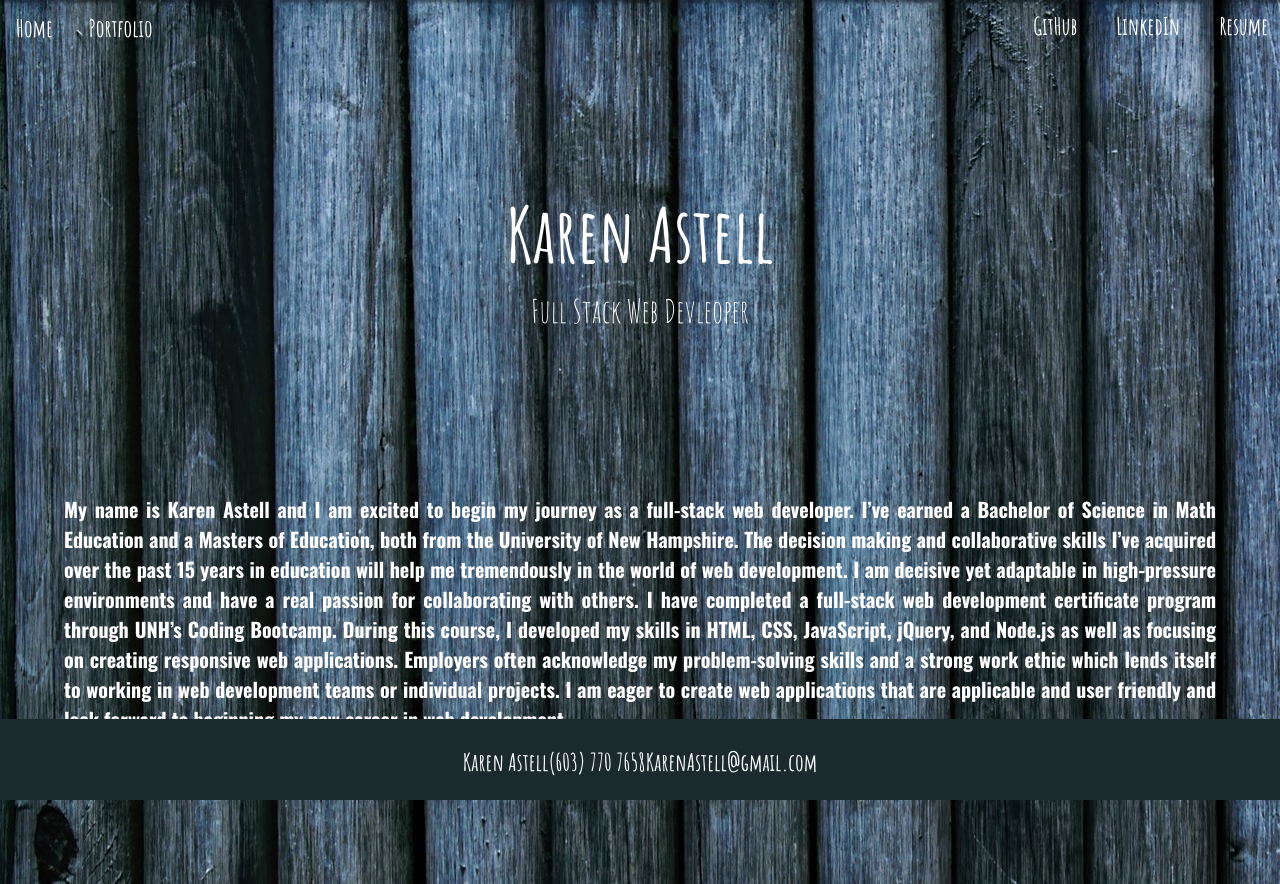
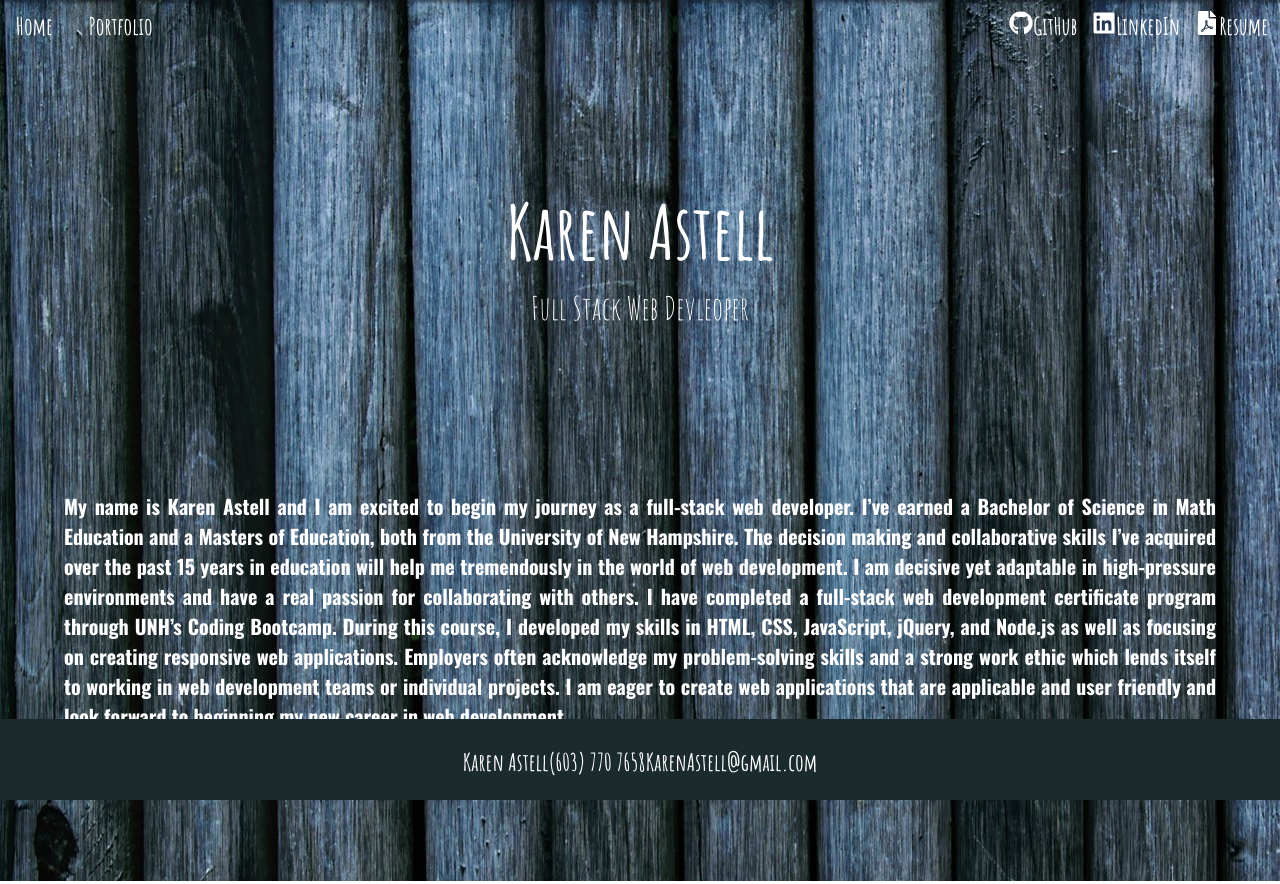
Before and after one commit to karenastell/react-portfolio, a React (Create React App) app: page / in a window 1280 px wide. Built offline with nearby package versions, Linux system fonts and the light colour scheme.

Commit message:
got icons for nav

```diff
--- a/package.json
+++ b/package.json
@@ -3,11 +3,6 @@
   "version": "0.1.0",
   "private": true,
   "dependencies": {
-    "@fortawesome/fontawesome-svg-core": "^1.2.30",
-    "@fortawesome/free-brands-svg-icons": "^5.14.0",
-    "@fortawesome/free-regular-svg-icons": "^5.14.0",
-    "@fortawesome/free-solid-svg-icons": "^5.14.0",
-    "@fortawesome/react-fontawesome": "^0.1.11",
     "@testing-library/jest-dom": "^4.2.4",
     "@testing-library/react": "^9.5.0",
     "@testing-library/user-event": "^7.2.1",
@@ -15,6 +10,7 @@
     "gh-pages": "^3.1.0",
     "react": "^16.13.1",
     "react-dom": "^16.13.1",
+    "react-icons": "^3.10.0",
     "react-router-dom": "^5.2.0",
     "react-scripts": "3.4.1"
   },
--- a/src/components/Navbar.js
+++ b/src/components/Navbar.js
@@ -1,11 +1,13 @@
 import React from 'react';
 import { Link } from 'react-router-dom';
-import { FontAwesomeIcon } from '@fortawesome/react-fontawesome';
-// import {fabGithub} from '@fortawesome/free-brands-svg-icons'
+import { FaLinkedin } from "react-icons/fa";  // Font Awesome
+import { FaGithub } from "react-icons/fa";  // Font Awesome
+import { FaFilePdf } from "react-icons/fa";  // Font Awesome
 import Resume from '../files/KarenAstellResume.pdf';
 import '../style.css';
 
-//  const element = <FontAwesomeIcon icon={fabGithub}/>
+// const element = <FontAwesomeIcon icon={['fab', 'apple']} />;
+// const element = <FontAwesomeIcon icon={faCoffee} />;
 export default function Navbar() {
   return (
     <nav role='navigation' aria-label='main navigation'>
@@ -24,31 +26,26 @@ export default function Navbar() {
               href='https://github.com/karenastell'
               target='_blank'
             >
-              <span className='icon'>
-                <i className='fab fa-github'></i>
-              </span>
-              <span className='navbar-font'>GitHub</span>
+
+
+              <span className='navbar-font'><FaGithub/>GitHub</span>
             </a>
             <a
               className='has-text-white bold nav-link-margin'
               target='_blank'
               href='https://www.linkedin.com/in/karen-astell/'
             >
-              <span className='icon'>
-                <i className='fab fa-linkedin'></i>
-              </span>
-              <span className='navbar-font'>LinkedIn</span>
+
+              <span className='navbar-font'><FaLinkedin/>LinkedIn</span>
             </a>
             <a
-            className='has-text-white bold is-inverted'
-            href={Resume}
-            target='_blank'
-          >
-            <span className='icon'>
-              <i className='far fa-file-pdf'></i>
-            </span>
-            <span className='navbar-font'>Resume</span>
-          </a>
+              className='has-text-white bold is-inverted'
+              href={Resume}
+              target='_blank'
+            >
+
+              <span className='navbar-font'><FaFilePdf/>Resume</span>
+            </a>
           </span>
         </div>
       </div>
```
Also changed, not shown: 1 other file (tests, documents, lock files or other folders).
